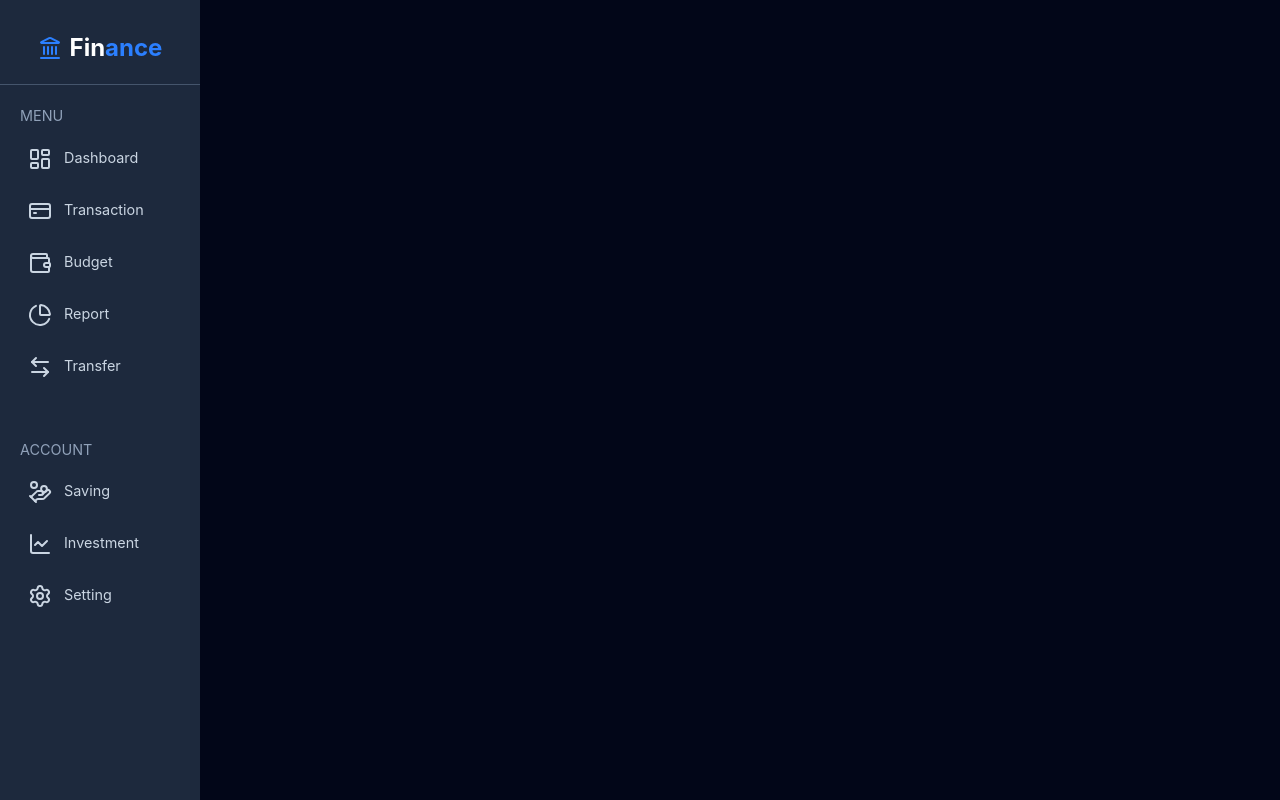
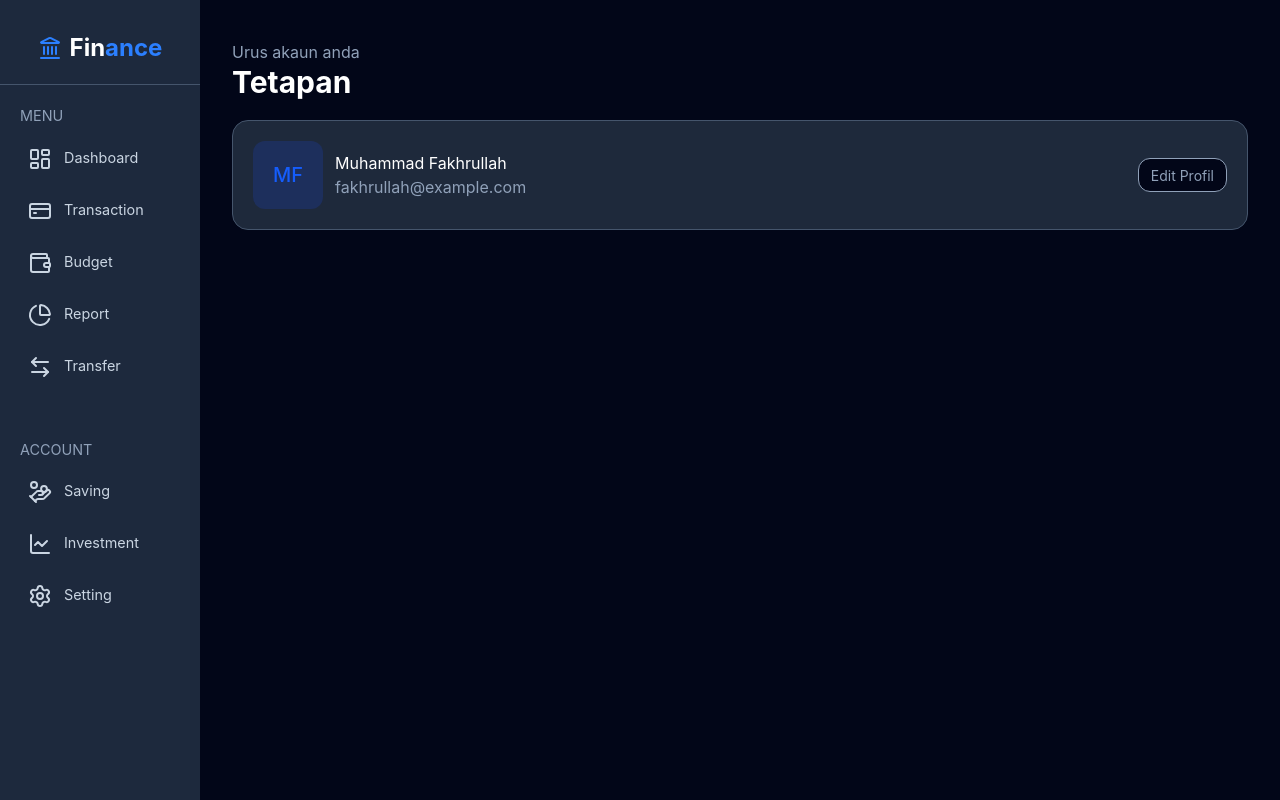
Before and after one commit to Darkryza/Finance-app, a React (Vite) app: page /setting in a window 1280 px wide. Built offline with nearby package versions, Linux system fonts and the light colour scheme.

Commit message:
add Setting page and update Navbar for navigation

```diff
--- a/src/App.jsx
+++ b/src/App.jsx
@@ -7,6 +7,7 @@ import Report from "./pages/Report";
 import Transfer from "./pages/Transfer";
 import Saving from "./pages/Saving";
 import Investment from "./pages/Investment";
+import Setting from "./pages/Setting";
 
 function App() {
   return (
@@ -22,6 +23,7 @@ function App() {
             <Route path="/transfer" element={<Transfer />} />
             <Route path="/saving" element={<Saving />} />
             <Route path="/investment" element={<Investment />} />
+            <Route path="/setting" element={<Setting />} />
           </Routes>
         </main>
       </div>
--- a/src/components/Navbar.jsx
+++ b/src/components/Navbar.jsx
@@ -92,7 +92,7 @@ const Navbar = () => {
           </li>
           <li>
             <a
-              href="#"
+              href="/setting"
               className="flex gap-3 p-2 w-full text-slate-300 hover:bg-[rgba(255,255,255,0.05)] hover:text-blue-500 transition duration-100 rounded-xl"
             >
               <Settings />
--- /dev/null
+++ b/src/pages/Setting.jsx
@@ -0,0 +1,31 @@
+const Setting = () => {
+  return (
+    <div className="flex flex-col px-8 pt-10 text-slate-400">
+      {/* first layer */}
+      <div className="flex flex-col mb-5">
+        <span>Urus akaun anda</span>
+        <h1 className="text-white text-3xl font-bold">Tetapan</h1>
+      </div>
+      {/* second layer */}
+      <div className="bg-secondary flex-1 flex flex-col gap-2 justify-center item-center rounded-2xl p-5 border border-slate-600 mb-5">
+        <div className="flex justify-between items-center">
+          <div className="flex gap-3">
+            <div className="p-5 flex justify-center items-center bg-blue-900/40 rounded-xl">
+              <h1 className="font-medium text-xl text-blue-600">MF</h1>
+            </div>
+            <div className="flex flex-col justify-center">
+              <h1 className="text-white text-md">Muhammad Fakhrullah</h1>
+              <span>fakhrullah@example.com</span>
+            </div>
+          </div>
+          <div className="px-3 py-1 bg-primary border border-slate-400 rounded-xl cursor-pointer transition duration-100 hover:bg-slate-900">
+            <span className="text-sm">Edit Profil</span>
+          </div>
+        </div>
+      </div>
+      {/* third layer */}
+    </div>
+  );
+};
+
+export default Setting;
```
